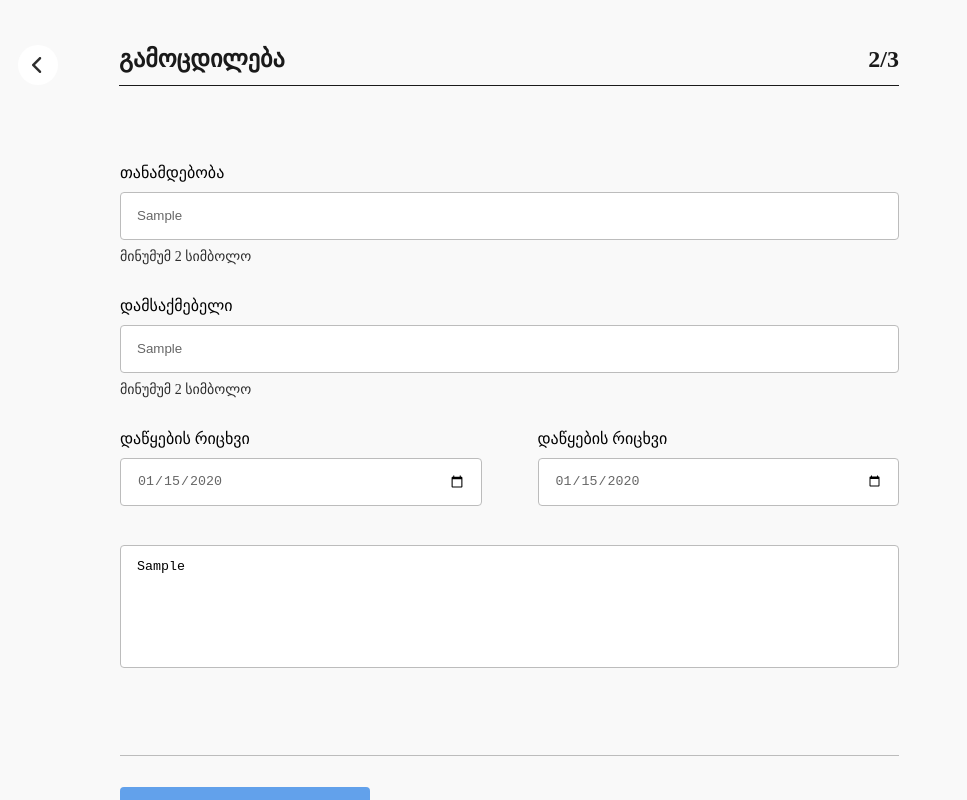
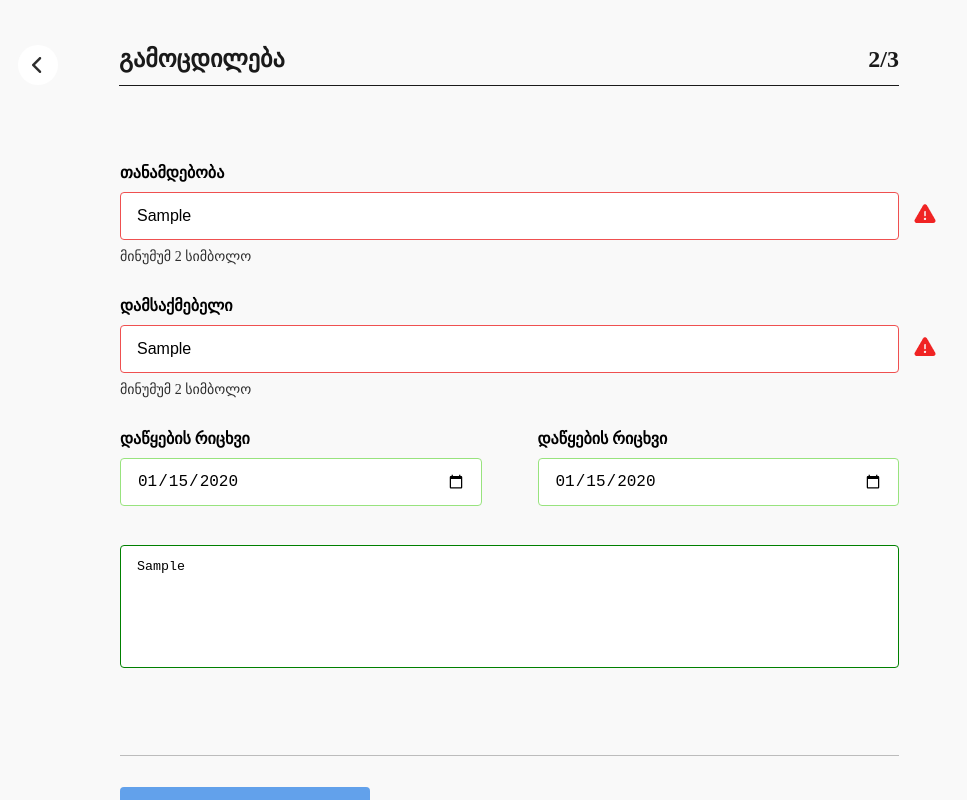
Before and after one commit to beqa200/team-5, a React (Vite) app: page /Experience in a window 1280 px wide. Both pictures are taken after typing "Sample", "Sample", "2020-01-15", "2020-01-15", "Sample" into the empty fields and a click on the button "შემდეგი". Shown: the top 800 px of the page, without its empty margins (30-997 px from the left). Built offline with nearby package versions, Linux system fonts and the light colour scheme; a web font is replaced by a local one.

Commit message:
finished design

```diff
--- a/src/components/exprerienceComp/Input.tsx
+++ b/src/components/exprerienceComp/Input.tsx
@@ -18,9 +18,10 @@ const Input: React.FC<InputProps> = ({
 }) => {
   const {
     register,
-    formState: { errors },
+    formState: { errors, submitCount },
   } = useFormContext();
 
+  console.log(submitCount);
   const georgianRegex = /^[ა-ჰ]+$/;
 
   const validateGeorgian = (value: string) =>
@@ -40,15 +41,70 @@ const Input: React.FC<InputProps> = ({
     };
   }
 
+  const getNestedValue = (obj: any, path: string) => {
+    return path
+      .split(/[\.\[\]]+/)
+      .filter(Boolean)
+      .reduce((acc, part) => acc && acc[part], obj);
+  };
+  const errorMessage = getNestedValue(errors, name);
+
+  console.log(errors[name]);
+  const getBorderColor = () => {
+    if (submitCount != 0) {
+      if (errorMessage) {
+        return "#ef5050";
+      } else {
+        return "#98e37e";
+      }
+    }
+    return "#bcbcbc";
+  };
+
+  const renderStatusImage = () => {
+    if (name.includes("position") || name.includes("employer")) {
+      if (submitCount !== 0) {
+        if (errorMessage) {
+          return (
+            <img
+              style={{
+                position: "absolute",
+                top: "50%",
+                transform: "translateY(-50%)",
+                right: "-37.5px",
+              }}
+              src="/images/warning.png"
+              alt="Warning"
+            />
+          );
+        } else {
+          return (
+            <img
+              src="/images/done.png"
+              alt="Done"
+              style={{
+                position: "absolute",
+                top: "50%",
+                transform: "translateY(-30%)",
+                right: "14.8px",
+              }}
+            />
+          );
+        }
+      }
+    }
+  };
+
   return (
-    <div>
+    <div style={{ position: "relative" }}>
       <Label>{labelTxt}</Label>
       <Inputs
         placeholder={type === "text" ? children : ""}
         type={type}
         {...register(name, validationRules)}
-        name={name}
+        style={{ borderColor: getBorderColor() }}
       />
+      {renderStatusImage()}
       <p style={{ marginTop: "8px", fontSize: "14px", color: "#2e2e2e" }}>
         {errorTxt}
       </p>
@@ -58,7 +114,7 @@ const Input: React.FC<InputProps> = ({
 
 export const Label = styled.label`
   font-size: 16px;
-  font-weight: 500;
+  font-weight: bold;
   line-height: 1.31;
 `;
 
@@ -66,13 +122,22 @@ const Inputs = styled.input<{ height?: string }>`
   width: -webkit-fill-available;
   height: 48px;
   padding-left: 16px;
-  color: rgba(0, 0, 0, 0.6);
+
   margin-top: 8px;
-  border: solid 1px #bcbcbc;
+  border: solid 1px;
   background-color: #fff;
   border-radius: 4px;
   padding-right: 15px;
   outline: none;
+  font-size: 16px;
+  font-weight: normal;
+
+  &::placeholder {
+    color: rgba(0, 0, 0, 0.6);
+    font-size: 14px;
+    font-weight: normal;
+  }
+
 `;
 
 export default Input;
--- a/src/pages/Experience.tsx
+++ b/src/pages/Experience.tsx
@@ -4,6 +4,7 @@ import Input from "../components/exprerienceComp/Input";
 import { BlueButton, LightSkyButton } from "../components/EducationForm";
 import { Link } from "react-router-dom";
 import { FormProvider, useForm, useFieldArray } from "react-hook-form";
+import { useState } from "react";
 
 type formTypes = {
   experience: {
@@ -15,11 +16,9 @@ type formTypes = {
   }[];
 };
 
-const submit = (data: formTypes) => {
-  console.log(data);
-};
+export default function Experience() {
+  const [experienceInfo, setExperienceInfo] = useState<formTypes>();
 
-export default function Experience() {
   const methods = useForm<formTypes>({
     defaultValues: {
       experience: [
@@ -34,11 +33,32 @@ export default function Experience() {
     },
   });
 
-  const { handleSubmit, control, register } = methods;
+  const submit = (data: formTypes) => {
+    console.log(experienceInfo);
+    setExperienceInfo(data);
+  };
+
+  const {
+    handleSubmit,
+    control,
+    register,
+    formState: { submitCount, errors },
+  } = methods;
   const { fields, append, remove } = useFieldArray({
     control,
     name: "experience",
   });
+
+  const getBorderColor = (index: number) => {
+    if (submitCount != 0) {
+      if (errors.experience && errors.experience[index]?.description) {
+        return "red";
+      } else {
+        return "green";
+      }
+    }
+    return "#bcbcbc";
+  };
 
   return (
     <FormProvider {...methods}>
@@ -93,6 +113,7 @@ export default function Experience() {
                   {...register(`experience.${index}.description`, {
                     required: true,
                   })}
+                  style={{ borderColor: getBorderColor(index) }}
                 ></TextArea>
                 <div
                   style={{
@@ -134,7 +155,7 @@ export default function Experience() {
           </section>
           <Footer>
             <Link to={"/PersonalInfo"}>
-              <BlueButton>უკან</BlueButton>
+              <BlueButton type="button">უკან</BlueButton>
             </Link>
             <BlueButton>შემდეგი</BlueButton>
           </Footer>
@@ -156,7 +177,7 @@ const TextArea = styled.textarea`
   padding-left: 16px;
   padding-top: 13px;
   resize: none;
-  border: solid 1px #bcbcbc;
+  border: solid 1px;
   border-radius: 4px;
   outline: none;
 `;
--- a/src/pages/Home.tsx
+++ b/src/pages/Home.tsx
@@ -1,7 +1,7 @@
 import styled from "styled-components";
-import Redberry from "../../public/images/LOGO-02 3.png";
-import BackgroundImage from "../../public/images/shutterstock_2189773743 1.png";
-import Agency from "../../public/images/LOGO-40 1.png"
+import Redberry from "/images/LOGO-02 3.png";
+import BackgroundImage from "/images/shutterstock_2189773743 1.png";
+import Agency from "/images/LOGO-40 1.png"
 
 export default function Home() {
   return (
```
Also changed, not shown: public/images/done.png (added), public/images/warning.png (added).
